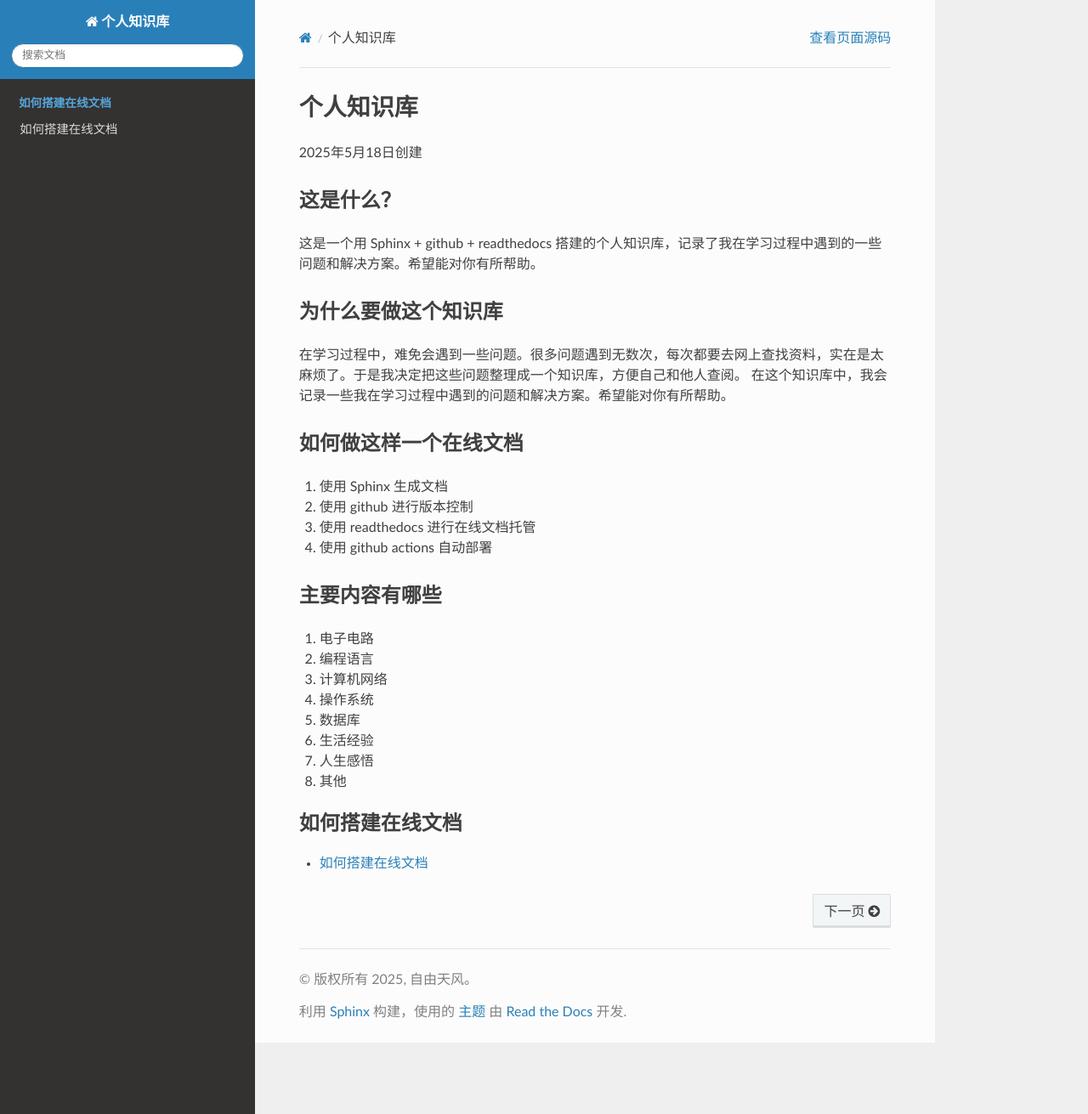
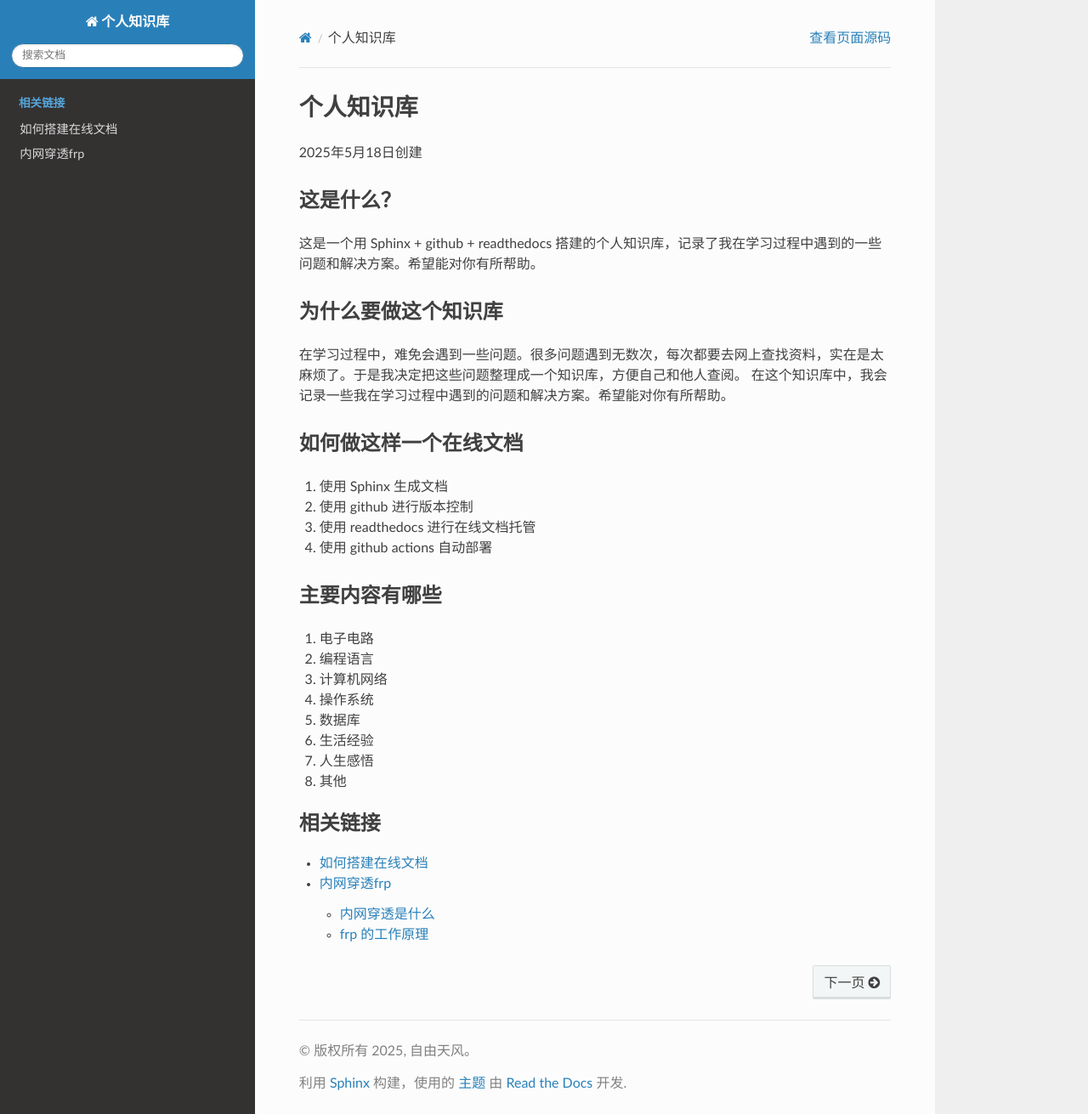
Before and after one commit to qiwanwan/online-documents, a Sphinx documentation site: the page built from source/index.rst, in a window 1280 px wide and 1311 px high. Shown: the whole window at 85% size. Built offline with Sphinx 7.4.7 and the Read the Docs theme 3.1.0, drawn with Linux system fonts in a browser that asks for light colours.

Commit message:
update sphinx

```diff
--- /dev/null
+++ b/source/how_to_use_frp.rst
@@ -0,0 +1,20 @@
+内网穿透frp
+==========================
+
+内网穿透是什么
+----------------------------
+
+内网穿透是指在内网环境中，将内网服务暴露到公网上的技术。它可以让外部用户访问内网中的服务，而不需要进行复杂的网络配置。内网穿透通常用于远程访问、远程控制、远程调试等场景。
+frp 是一个高性能的反向代理应用，专注于内网穿透。它可以将内网服务暴露到公网上，方便外部访问。frp 的使用非常简单，只需要在内网和公网各部署一个 frp 实例即可。
+
+frp 的工作原理
+----------------------------
+frp 的工作原理是通过在内网和公网之间建立一个长连接，将内网服务的请求转发到公网。具体来说，frp 在内网和公网各部署一个 frp 实例，内网实例负责将内网服务的请求转发到公网实例，公网实例负责将外部请求转发到内网实例。这样就实现了内网穿透。
+frp 的工作原理如下图所示：
+.. image::
+    :width: 600px
+    :height: 400px
+    :align: center
+    :alt: frp 工作原理
+    :scale: 100%
+    :target: _static/frp_workflow.png
--- a/source/index.rst
+++ b/source/index.rst
@@ -42,6 +42,7 @@
 
 .. toctree::
    :maxdepth: 2
-   :caption: 如何搭建在线文档
+   :caption: 相关链接
 
    how_to_build_online_document
+   how_to_use_frp
```
Also changed, not shown: source/_static/frp_workflow.png (added).
